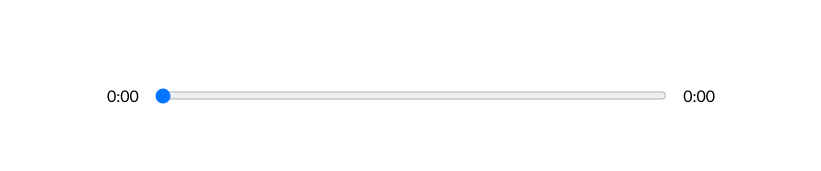
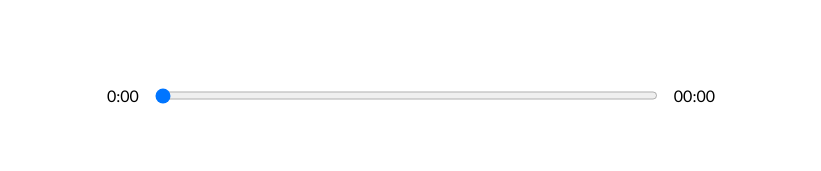
Before and after one commit to munirmahmud/audio-podcast, a React (Create React App) app: page / in a window 1280 px wide. Shown: the part 490-661 px from the top of the page, without its empty margins (229-1050 px from the left). Built offline with nearby package versions, Linux system fonts and the light colour scheme.

Commit message:
Code refactored & audio duration issue fixed

```diff
--- a/src/components/LibrarySong.js
+++ b/src/components/LibrarySong.js
@@ -1,4 +1,5 @@
 import React from 'react';
+import { playAudio } from '../helpers';
 
 const LibrarySong = ({song, songs, audioRef, setCurrentSong, isPlaying, setSong}) => {
     const id = song.id;
@@ -16,14 +17,8 @@ const LibrarySong = ({song, songs, audioRef, setCurrentSong, isPlaying, setSong}
 
         setSong(activeSong);
 
-        if(isPlaying) {
-            const playPromise = audioRef.current.play();
-            if(playPromise !== undefined) {
-                playPromise.then(audio => {
-                    audioRef.current.play();
-                });
-            }
-        }
+        // Promise for playing audio
+        playAudio(isPlaying, audioRef);
     };
 
     return (
--- a/src/components/Player.js
+++ b/src/components/Player.js
@@ -1,7 +1,7 @@
 import { faAngleLeft, faAngleRight, faPause, faPlay } from '@fortawesome/free-solid-svg-icons';
 import { FontAwesomeIcon } from '@fortawesome/react-fontawesome';
 import React, { useEffect } from 'react';
-import { playAudio } from '../helpers';
+import { playAudio, timeFormat } from '../helpers';
 
 const Player = ({songs, setSong, setCurrentSong, currentSong, audioRef,songInfo, setSongInfo, isPlaying, setIsPlaying}) => {
 
@@ -26,12 +26,6 @@ const Player = ({songs, setSong, setCurrentSong, currentSong, audioRef,songInfo,
         }
     };
 
-    const timeFormat = (time) => {
-        return(
-            Math.floor(time / 60) + ":" + ("0" + Math.floor(time % 60)).slice(-2)
-        );
-    };
-
     const dragHandler = e => {
         audioRef.current.currentTime = e.target.value;
 
@@ -50,6 +44,7 @@ const Player = ({songs, setSong, setCurrentSong, currentSong, audioRef,songInfo,
         if(direction === 'backward') {
             if((currentIndex - 1) % songs.length === -1) {
                 setCurrentSong(songs[songs.length - 1]);
+                playAudio(isPlaying, audioRef);
                 return;
             }
             setCurrentSong(songs[(currentIndex - 1) % songs.length]);
@@ -61,14 +56,14 @@ const Player = ({songs, setSong, setCurrentSong, currentSong, audioRef,songInfo,
     return (
         <div className="player">
             <div className="time-control">
-                <p>{timeFormat(songInfo?.currentTime)}</p>
+                <p>{timeFormat(songInfo.currentTime)}</p>
                 <input
                     min={0}
                     max={songInfo?.duration || 0 }
                     value={songInfo?.currentTime}
                     onChange={dragHandler}
                     type="range" />
-                <p>{timeFormat(songInfo?.duration)}</p>
+                <p>{songInfo.duration ? timeFormat(songInfo.duration) : "00:00"}</p>
             </div>
             <div className="play-control">
                 <FontAwesomeIcon onClick={() => skipTrackHandler("backward")} className="skip-back" size="2x" icon={faAngleLeft} />
--- /dev/null
+++ b/src/helpers.js
@@ -0,0 +1,16 @@
+export const playAudio = (isPlaying, audioRef) => {
+    if(isPlaying) {
+        const playPromise = audioRef.current.play();
+        if(playPromise !== undefined) {
+            playPromise.then(audio => {
+                audioRef.current.play();
+            });
+        }
+    }
+};
+
+export const timeFormat = (time) => {
+    return(
+        Math.floor(time / 60) + ":" + ("0" + Math.floor(time % 60)).slice(-2)
+    );
+};
```
